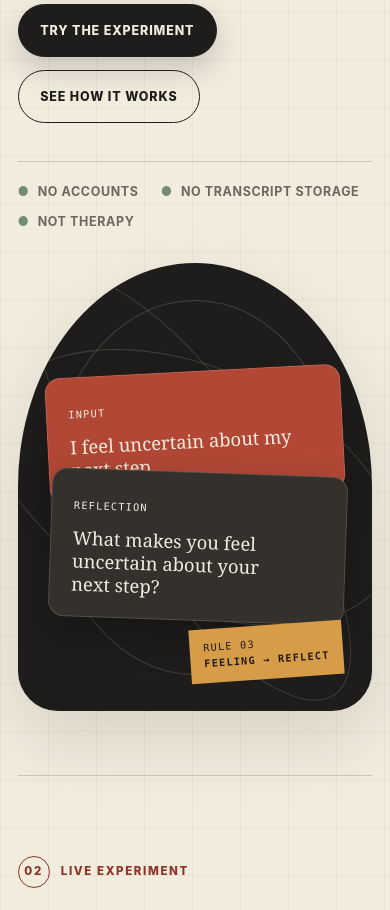
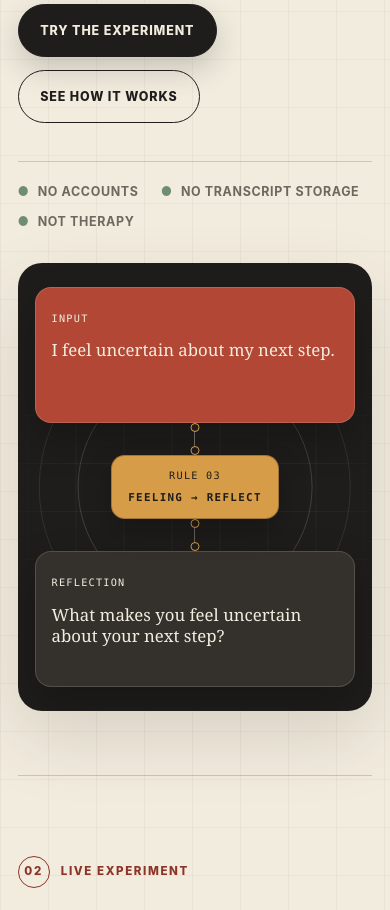
Before and after one commit to ejupi-djenis30/PsychologistRustBot, a PHP site: page / in a window 390 px wide. Shown: the part 565-1475 px from the top of the page. Run offline with PHP 8.4, Linux system fonts and the light colour scheme.

Commit message:
Rebuild the ELIZA hero on a symmetric grid (#11)
## Summary
- replace the tilted collage with a native concentric conversation
diagram
- lock both dialogue cards and connector tracks to equal geometry
- preserve the working local ELIZA interaction

## Verification
- site validator passed
- 9 site tests passed
- desktop, tablet, 390 px and 320 px QA

```diff
--- a/site/index.html
+++ b/site/index.html
@@ -73,17 +73,20 @@
         </div>
 
         <div class="hero-art" aria-hidden="true">
-          <div class="orbit orbit-one"></div>
-          <div class="orbit orbit-two"></div>
+          <div class="hero-art__grid"></div>
+          <div class="dialogue-flow">
             <div class="dialogue-card dialogue-card-a">
               <span>INPUT</span>
               <p>I feel uncertain about my next step.</p>
             </div>
+            <span class="flow-track"></span>
+            <div class="trace-stamp"><span>RULE 03</span><strong>FEELING → REFLECT</strong></div>
+            <span class="flow-track"></span>
             <div class="dialogue-card dialogue-card-b">
               <span>REFLECTION</span>
               <p>What makes you feel uncertain about your next step?</p>
             </div>
-          <div class="trace-stamp">RULE 03<br /><strong>FEELING → REFLECT</strong></div>
+          </div>
         </div>
       </section>
 
--- a/site/styles.css
+++ b/site/styles.css
@@ -309,47 +309,65 @@ h1 em {
 
 .hero-art {
   position: relative;
+  display: grid;
   min-height: 38rem;
   overflow: hidden;
   border: 1px solid var(--line);
-  border-radius: 50% 50% 2.5rem 2.5rem;
+  border-radius: 2.5rem;
   background: var(--ink);
   box-shadow: var(--shadow);
   isolation: isolate;
+  place-items: center;
+}
+
+.hero-art::before,
+.hero-art::after {
+  position: absolute;
+  top: 50%;
+  left: 50%;
+  aspect-ratio: 1;
+  border: 1px solid rgba(242, 236, 223, 0.16);
+  border-radius: 50%;
+  content: "";
+  translate: -50% -50%;
 }
 
 .hero-art::before {
-  position: absolute;
-  inset: 8% 9%;
-  border: 1px solid rgba(242, 236, 223, 0.16);
-  border-radius: 50%;
-  content: "";
+  width: 66%;
 }
 
-.orbit {
-  position: absolute;
-  border: 1px solid rgba(242, 236, 223, 0.16);
-  border-radius: 50%;
+.hero-art::after {
+  width: 88%;
+  border-color: rgba(242, 236, 223, 0.09);
 }
 
-.orbit-one {
-  inset: 23% -10%;
-  transform: rotate(23deg);
+.hero-art__grid {
+  position: absolute;
+  inset: 0;
+  z-index: -1;
+  background-image:
+    linear-gradient(rgba(242, 236, 223, 0.045) 1px, transparent 1px),
+    linear-gradient(90deg, rgba(242, 236, 223, 0.045) 1px, transparent 1px);
+  background-position: center;
+  background-size: 48px 48px;
+  mask-image: radial-gradient(circle at center, #000 0 42%, transparent 76%);
 }
 
-.orbit-two {
-  inset: -6% 26%;
-  transform: rotate(-34deg);
-}
-
-.dialogue-card,
-.trace-stamp {
-  position: absolute;
+.dialogue-flow {
+  position: relative;
   z-index: 2;
+  display: grid;
+  width: min(82%, 27rem);
+  min-height: 31rem;
+  grid-template-rows: minmax(8rem, auto) 1fr auto 1fr minmax(8rem, auto);
+  justify-items: center;
+  align-items: stretch;
 }
 
 .dialogue-card {
-  width: min(80%, 24rem);
+  box-sizing: border-box;
+  width: 100%;
+  min-height: 8rem;
   padding: 1.35rem;
   border: 1px solid rgba(242, 236, 223, 0.16);
   border-radius: 1rem;
@@ -358,7 +376,8 @@ h1 em {
 }
 
 .dialogue-card span,
-.trace-stamp {
+.trace-stamp span,
+.trace-stamp strong {
   font-family: ui-monospace, "SFMono-Regular", Consolas, monospace;
   font-size: 0.64rem;
   letter-spacing: 0.12em;
@@ -372,26 +391,60 @@ h1 em {
 }
 
 .dialogue-card-a {
-  top: 24%;
-  left: 8%;
   background: var(--rust);
-  transform: rotate(-3deg);
 }
 
 .dialogue-card-b {
-  right: 7%;
-  bottom: 20%;
   background: #34312d;
-  transform: rotate(2deg);
 }
 
 .trace-stamp {
-  right: 8%;
-  bottom: 7%;
-  padding: 0.7rem 0.85rem;
+  z-index: 3;
+  display: grid;
+  min-width: 12.5rem;
+  min-height: 4.6rem;
+  padding: 0.75rem 1rem;
+  place-content: center;
+  gap: 0.35rem;
+  border: 1px solid rgba(31, 29, 27, 0.3);
+  border-radius: 0.85rem;
   color: var(--ink);
   background: var(--amber);
-  transform: rotate(-4deg);
+  box-shadow: 0 12px 28px rgba(0, 0, 0, 0.24);
+  text-align: center;
+}
+
+.trace-stamp strong {
+  font-size: 0.68rem;
+}
+
+.flow-track {
+  position: relative;
+  width: 1px;
+  height: 100%;
+  min-height: 2rem;
+  background: rgba(242, 236, 223, 0.34);
+}
+
+.flow-track::before,
+.flow-track::after {
+  position: absolute;
+  left: 50%;
+  width: 7px;
+  height: 7px;
+  border: 1px solid var(--amber);
+  border-radius: 50%;
+  background: var(--ink);
+  content: "";
+  translate: -50% 0;
+}
+
+.flow-track::before {
+  top: 0;
+}
+
+.flow-track::after {
+  bottom: 0;
 }
 
 .section {
@@ -887,10 +940,27 @@ footer > a {
 
   .hero-art {
     min-height: 28rem;
+    border-radius: 1.5rem;
+  }
+
+  .dialogue-flow {
+    width: calc(100% - 2rem);
+    min-height: 24rem;
+    grid-template-rows: minmax(8.5rem, auto) 1fr auto 1fr minmax(8.5rem, auto);
   }
 
   .dialogue-card {
-    width: 84%;
+    min-height: 8.5rem;
+    padding: 1rem;
+  }
+
+  .dialogue-card p {
+    font-size: 1.05rem;
+  }
+
+  .trace-stamp {
+    min-width: 10.5rem;
+    min-height: 3.9rem;
   }
 
   .section-heading h2,
```
Lines whose indentation alone changed are shown as unchanged.
